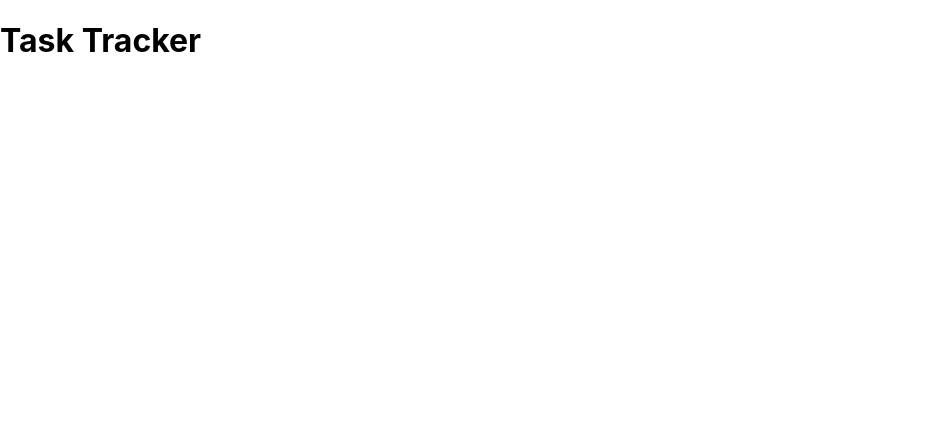
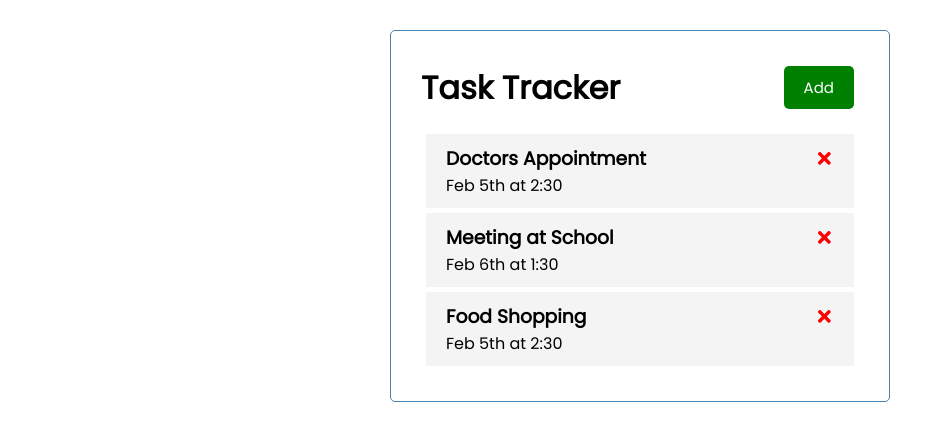
Before and after one commit to Malal0/TraversyMedia, a React (Create React App) app in the folder tasktracker/react-task-tracker/: page / in a window 1280 px wide. Shown: the top 440 px of the page, without its empty margins (0-952 px from the left). Built offline with nearby package versions, Linux system fonts and the light colour scheme.

Commit message:
Added task deletion

```diff
--- a/tasktracker/react-task-tracker/package.json
+++ b/tasktracker/react-task-tracker/package.json
@@ -8,6 +8,7 @@
     "@testing-library/user-event": "^13.5.0",
     "react": "^18.1.0",
     "react-dom": "^18.1.0",
+    "react-icons": "^4.3.1",
     "react-scripts": "5.0.1",
     "web-vitals": "^2.1.4"
   },
--- a/tasktracker/react-task-tracker/src/App.js
+++ b/tasktracker/react-task-tracker/src/App.js
@@ -1,10 +1,38 @@
+import { useState } from "react";
 import Header from "./components/Header";
+import Tasks from "./components/Tasks";
 
-function App() {
+const App = () => {
+  const [tasks, setTasks] = useState([
+    {
+      id: 1,
+      text: 'Doctors Appointment',
+      day: 'Feb 5th at 2:30',
+      reminder: true,
+    },
+    {
+      id: 2,
+      text: 'Meeting at School',
+      day: 'Feb 6th at 1:30',
+      reminder: true,
+    },
+    {
+      id: 3,
+      text: 'Food Shopping',
+      day: 'Feb 5th at 2:30',
+      reminder: false,
+    },
+  ])
+
+  //  Delete Task
+  const deleteTask = (id) => {
+    setTasks(tasks.filter((task) => task.id !== id))
+  }
 
   return (
     <div className='container'>
       <Header />
+      {tasks.length > 0 ? (<Tasks tasks={tasks} onDelete={deleteTask} />) : ('None')}
     </div>
   );
 };
--- /dev/null
+++ b/tasktracker/react-task-tracker/src/components/Button.js
@@ -0,0 +1,17 @@
+import PropTypes from 'prop-types'
+
+const Button = ({ color, text, onClick }) => {
+    return <button onClick={onClick} style={{ backgroundColor: color }} className='btn'>{text}</button>
+}
+
+Button.defaultProps = {
+    color: 'steeleblue',
+}
+
+Button.propTypes = {
+    text: PropTypes.string,
+    color: PropTypes.string,
+    onClick: PropTypes.func,
+}
+
+export default Button
--- a/tasktracker/react-task-tracker/src/components/Header.js
+++ b/tasktracker/react-task-tracker/src/components/Header.js
@@ -1,9 +1,14 @@
 import PropTypes from 'prop-types'
+import Button from './Button';
 
 const Header = ({ title }) => {
+    const onClick = () => {
+        console.log('click')
+    }
     return (
-        <header>
+        <header className='header'>
             <h1>{title}</h1>
+            <Button color='green' text='Add' onClick={onClick} />
         </header>
     )
 };
--- /dev/null
+++ b/tasktracker/react-task-tracker/src/components/Task.js
@@ -0,0 +1,12 @@
+import { FaTimes } from 'react-icons/fa'
+
+const Task = ({ task, onDelete }) => {
+    return (
+        <div className="task">
+            <h3>{task.text} <FaTimes style={{ color: 'red', cursor: 'pointer' }} onClick={() => onDelete(task.id)} /></h3>
+            <p>{task.day}</p>
+        </div>
+    )
+}
+
+export default Task
--- /dev/null
+++ b/tasktracker/react-task-tracker/src/components/Tasks.js
@@ -0,0 +1,11 @@
+import Task from './Task'
+
+const Tasks = ({ tasks, onDelete }) => {
+    return (
+        <>
+            {tasks.map((task) => (<Task key={task.id} task={task} onDelete={onDelete} />))}
+        </>
+    )
+}
+
+export default Tasks
--- a/tasktracker/react-task-tracker/src/index.css
+++ b/tasktracker/react-task-tracker/src/index.css
@@ -1,13 +1,112 @@
-body {
+@import url('https://fonts.googleapis.com/css2?family=Poppins:wght@300;400&display=swap');
+
+* {
+  box-sizing: border-box;
   margin: 0;
-  font-family: -apple-system, BlinkMacSystemFont, 'Segoe UI', 'Roboto', 'Oxygen',
-    'Ubuntu', 'Cantarell', 'Fira Sans', 'Droid Sans', 'Helvetica Neue',
-    sans-serif;
-  -webkit-font-smoothing: antialiased;
-  -moz-osx-font-smoothing: grayscale;
+  padding: 0;
 }
 
-code {
-  font-family: source-code-pro, Menlo, Monaco, Consolas, 'Courier New',
-    monospace;
+body {
+  font-family: 'Poppins', sans-serif;
 }
+
+.container {
+  max-width: 500px;
+  margin: 30px auto;
+  overflow: auto;
+  min-height: 300px;
+  border: 1px solid steelblue;
+  padding: 30px;
+  border-radius: 5px;
+}
+
+.header {
+  display: flex;
+  justify-content: space-between;
+  align-items: center;
+  margin-bottom: 20px;
+}
+
+.btn {
+  display: inline-block;
+  background: #000;
+  color: #fff;
+  border: none;
+  padding: 10px 20px;
+  margin: 5px;
+  border-radius: 5px;
+  cursor: pointer;
+  text-decoration: none;
+  font-size: 15px;
+  font-family: inherit;
+}
+
+.btn:focus {
+  outline: none;
+}
+
+.btn:active {
+  transform: scale(0.98);
+}
+
+.btn-block {
+  display: block;
+  width: 100%;
+}
+
+.task {
+  background: #f4f4f4;
+  margin: 5px;
+  padding: 10px 20px;
+  cursor: pointer;
+}
+
+.task.reminder {
+  border-left: 5px solid green;
+}
+
+.task h3 {
+  display: flex;
+  align-items: center;
+  justify-content: space-between;
+}
+
+.add-form {
+  margin-bottom: 40px;
+}
+
+.form-control {
+  margin: 20px 0;
+}
+
+.form-control label {
+  display: block;
+}
+
+.form-control input {
+  width: 100%;
+  height: 40px;
+  margin: 5px;
+  padding: 3px 7px;
+  font-size: 17px;
+}
+
+.form-control-check {
+  display: flex;
+  align-items: center;
+  justify-content: space-between;
+}
+
+.form-control-check label {
+  flex: 1;
+}
+
+.form-control-check input {
+  flex: 2;
+  height: 20px;
+}
+
+footer {
+  margin-top: 30px;
+  text-align: center;
+}
```
Also changed, not shown: 1 other file (tests, documents, lock files or other folders).
